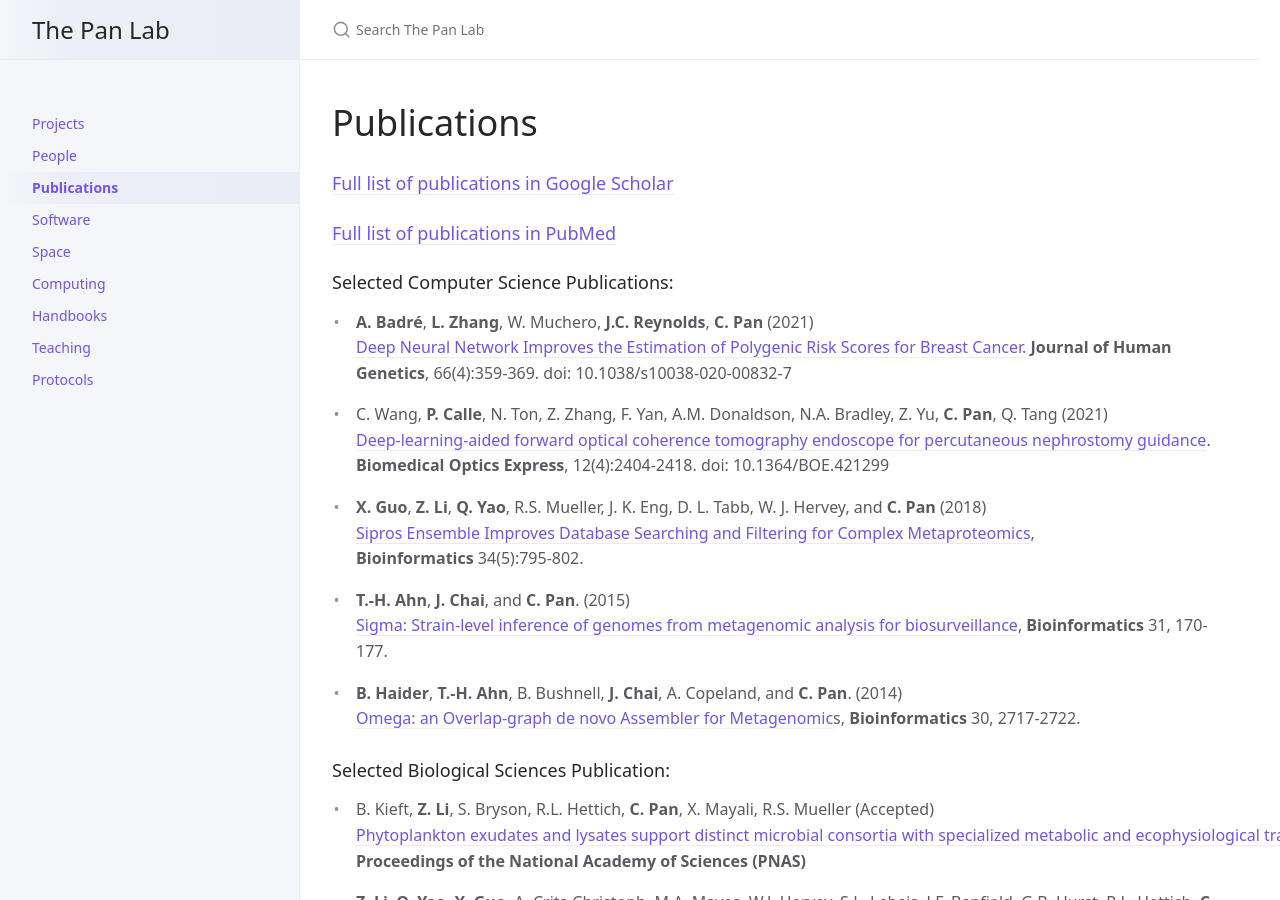
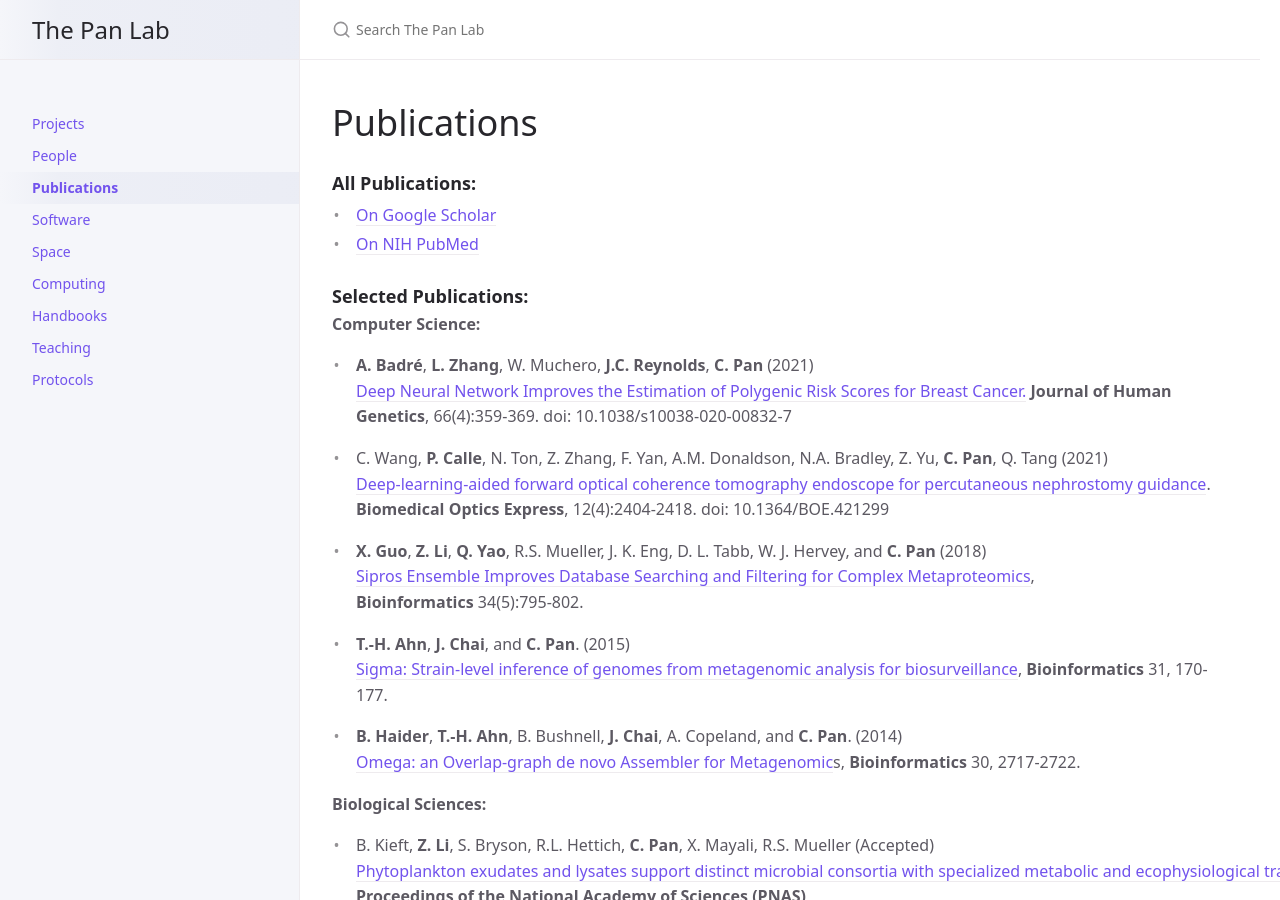
Before and after one commit to thepanlab/thepanlab.github.io, a Jekyll site: the page built from docs/publications.md, in a window 1280 px wide and 900 px high. Built offline with Jekyll 4.4.1, drawn with Linux system fonts in a browser that asks for light colours.

Commit message:
Update publications.md

```diff
--- a/docs/publications.md
+++ b/docs/publications.md
@@ -5,12 +5,13 @@ nav_order: 3
 ---
 # Publications
 
-### [Full list of publications in Google Scholar](https://scholar.google.com/citations?hl=en&user=m2ORdeYAAAAJ&view_op=list_works&sortby=pubdate)
+### **All Publications:**
+- [On Google Scholar](https://scholar.google.com/citations?hl=en&user=m2ORdeYAAAAJ&view_op=list_works&sortby=pubdate)
+- [On NIH PubMed](https://pubmed.ncbi.nlm.nih.gov/?term=Chongle+Pan+%5BAuthor%5D&sort=date)
 
-### [Full list of publications in PubMed](https://pubmed.ncbi.nlm.nih.gov/?term=Chongle+Pan+%5BAuthor%5D&sort=date)
+### **Selected Publications:**
 
-### Selected Computer Science Publications:
-
+**Computer Science:**
 
 - **A. Badré**, **L. Zhang**, W. Muchero, **J.C. Reynolds**, **C. Pan** (2021) [Deep Neural Network Improves the Estimation of Polygenic Risk Scores for Breast Cancer.](https://www.nature.com/articles/s10038-020-00832-7) **Journal of Human Genetics**, 66(4):359-369. doi: 10.1038/s10038-020-00832-7
 
@@ -22,7 +23,7 @@ nav_order: 3
 
 - **B. Haider**, **T.-H. Ahn**, B. Bushnell, **J. Chai**, A. Copeland, and **C. Pan**. (2014) [Omega: an Overlap-graph de novo Assembler for Metagenomic](https://academic.oup.com/bioinformatics/article-lookup/doi/10.1093/bioinformatics/btu395)s, **Bioinformatics** 30, 2717-2722.
 
-### Selected Biological Sciences Publication:
+**Biological Sciences:**
 
 
 - B. Kieft, **Z. Li**, S. Bryson, R.L. Hettich, **C. Pan**, X. Mayali, R.S. Mueller (Accepted) [Phytoplankton exudates and lysates support distinct microbial consortia with specialized metabolic and ecophysiological traits]() **Proceedings of the National Academy of Sciences (PNAS)**
```
